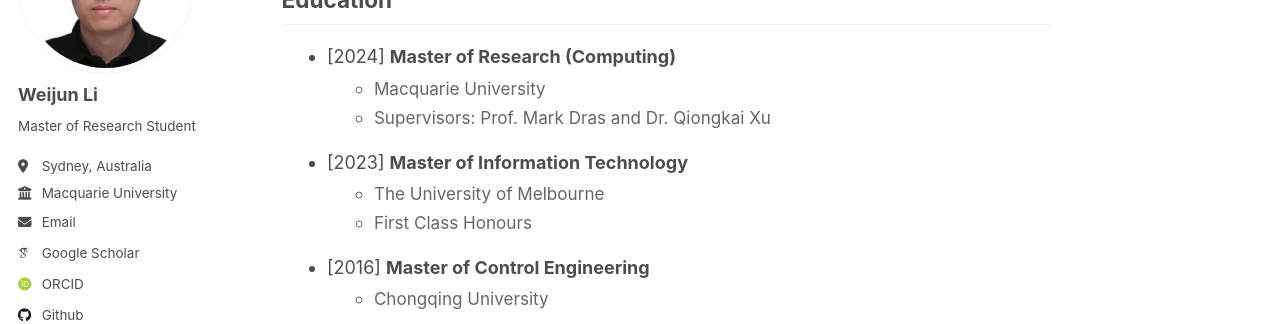
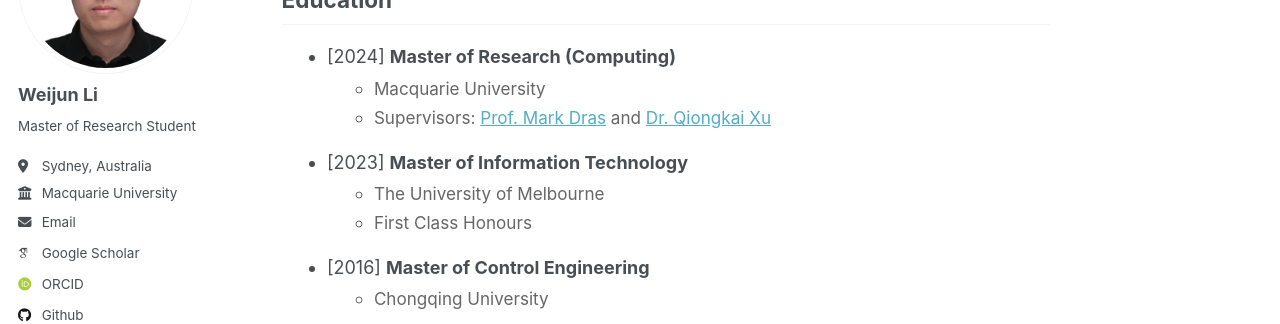
Before and after one commit to weijun-l/weijun-l.github.io, a Jekyll site: the page built from _pages/cv.md, in a window 1280 px wide and 1367 px high. Shown: the part 207-531 px from the top of the window. Built offline with Jekyll 4.4.1, drawn with Linux system fonts in a browser that asks for light colours; some web fonts are replaced; part of the change alters nothing that is shown.

Commit message:
update cv

```diff
--- a/_pages/cv.md
+++ b/_pages/cv.md
@@ -39,7 +39,7 @@ redirect_from:
   <li>[2024] <strong>Master of Research (Computing)</strong>
     <ul>
       <li>Macquarie University</li>
-      <li>Supervisors: Prof. Mark Dras and Dr. Qiongkai Xu</li>
+      <li>Supervisors: <a href="https://mark-dras.github.io/">Prof. Mark Dras</a> and <a href="https://xuqiongkai.github.io/">Dr. Qiongkai Xu</a></li>
     </ul>
   </li>
   <li>[2023] <strong>Master of Information Technology</strong>
```
